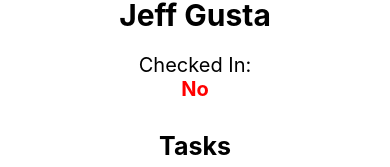
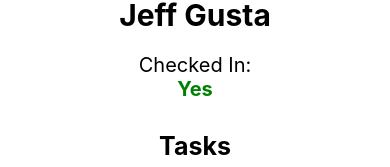
Before and after one commit to EdijsNiks/GreenPower, a React Native app: screen /Profile in a window 390 px wide. Shown: the part 259-426 px from the top of the page. Built offline with nearby package versions, Linux system fonts and the light colour scheme.

Commit message:
Added screens

```diff
--- a/screens/Tabs/Profile.js
+++ b/screens/Tabs/Profile.js
@@ -8,7 +8,7 @@ const { width } = Dimensions.get("window");
 const Profile = () => {
   const navigation = useNavigation();
   const [currentUser, setCurrentUser] = useState("");
-  const [isCheckedIn, setIsCheckedIn] = useState(false);
+  const [isCheckedIn, setIsCheckedIn] = useState(true);
   const [isPressed, setIsPressed] = useState(false);
   const [isAdmin, setIsAdmin] = useState(true); // New state for admin check
 
```
Also changed, not shown: screens/LoginReg/ForgotPassword.js (added), screens/Tasks/AddItemToTasks.js (added), screens/Tasks/TasksItemInfo.js (added), screens/Warehouse/AddItemToWarehouse.js (added), screens/Warehouse/WarehouseItemInfo.js (added), 1 other file (tests, documents, lock files or other folders).
